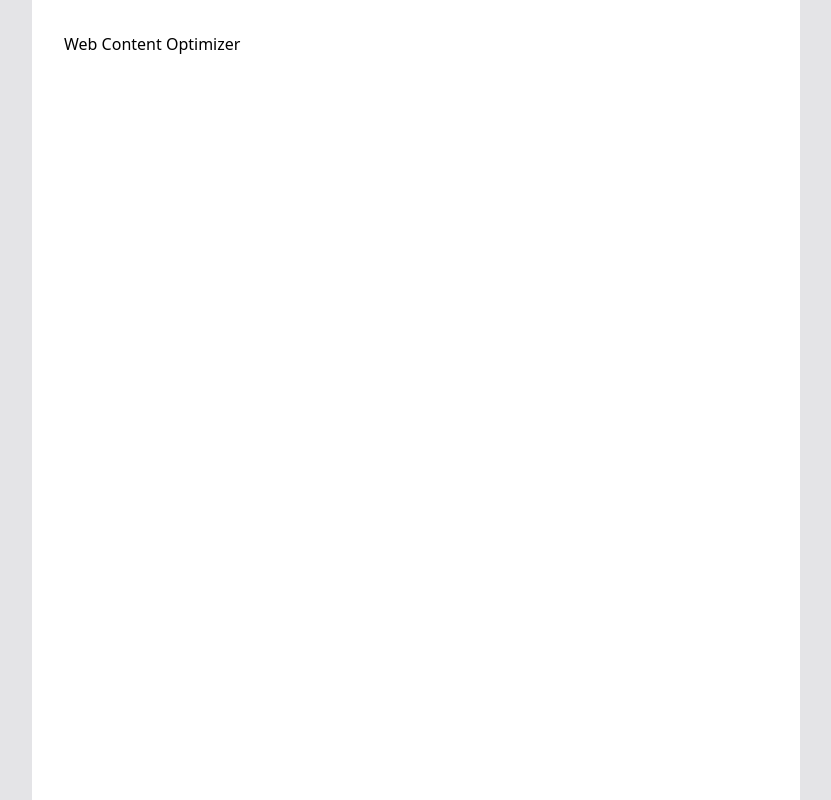
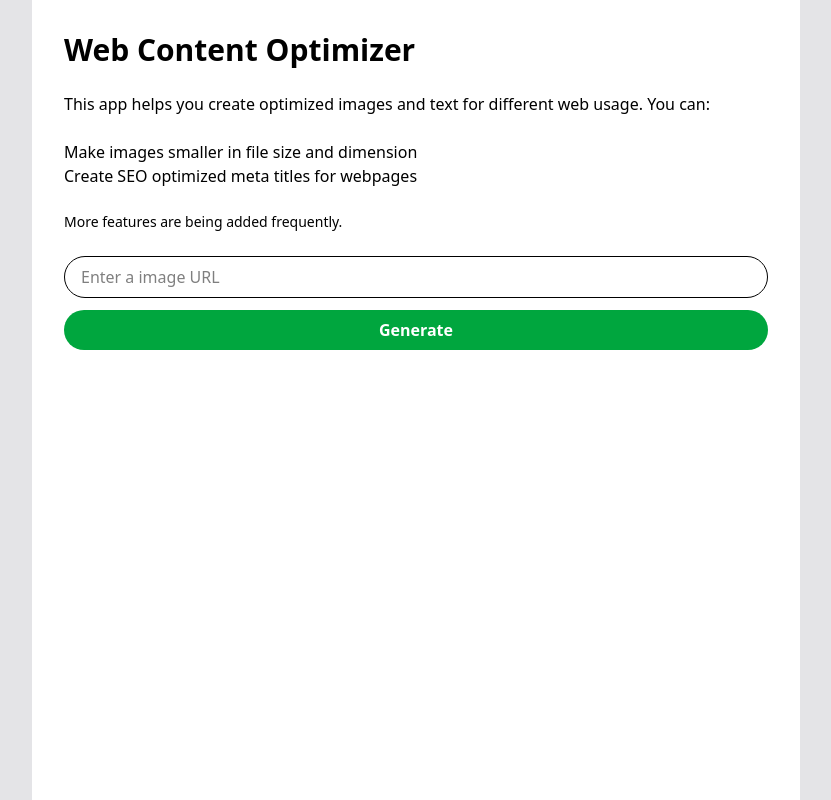
Before and after one commit to lowesmed/web-content-optimizer, a Next.js app: page / in a window 1280 px wide. Shown: the whole page, without its empty margins (224-1055 px from the left). Built offline with nearby package versions, Linux system fonts and the light colour scheme.

Commit message:
Add Image selection component with some form content

```diff
--- a/app/page.tsx
+++ b/app/page.tsx
@@ -1,5 +1,16 @@
+import ImageSelectionForm from "@/components/image-selection-form";
+
 export default function Home() {
   return (
-    <h1>Web Content Optimizer</h1>
+    <div className="flex flex-col gap-6">
+      <h1 className="text-3xl font-bold">Web Content Optimizer</h1>
+      <p>This app helps you create optimized images and text for different web usage. You can:</p>
+        <ul>
+          <li>Make images smaller in file size and dimension</li>
+          <li>Create SEO optimized meta titles for webpages</li>
+        </ul>
+      <p className="text-sm">More features are being added frequently.</p>
+      <ImageSelectionForm />
+    </div>
   );
 }
--- /dev/null
+++ b/components/image-selection-form.tsx
@@ -0,0 +1,31 @@
+"use client"
+
+import { useState } from "react";
+
+export default function ImageSelectionForm() {
+
+  const [imageUrlInputValue, setImageUrlInputValue] = useState("");
+
+  return (
+    <form>
+      <div className="flex flex-col gap-3">
+        <input
+          type="text"
+          name="imageUrl"
+          id="imageUrl"
+          placeholder="Enter a image URL"
+          autoComplete="off"
+          value={imageUrlInputValue}
+          className="py-2 px-4 rounded-full border border-solid  transition-colors hover:b"
+          onChange={(e) => setImageUrlInputValue(e.target.value)}
+        />
+        <button
+          className="p-2 rounded-full bg-green-600 text-white font-bold cursor-pointer"
+          type="submit"
+        >
+          Generate
+        </button>
+      </div>
+    </form>
+  );
+}
```
